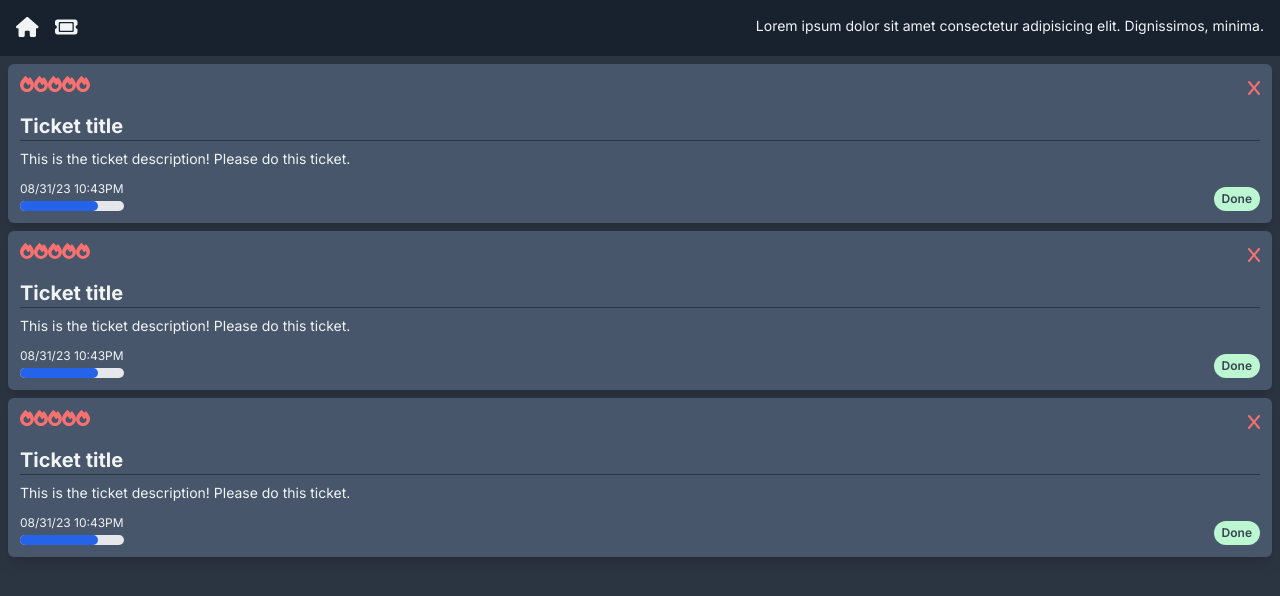
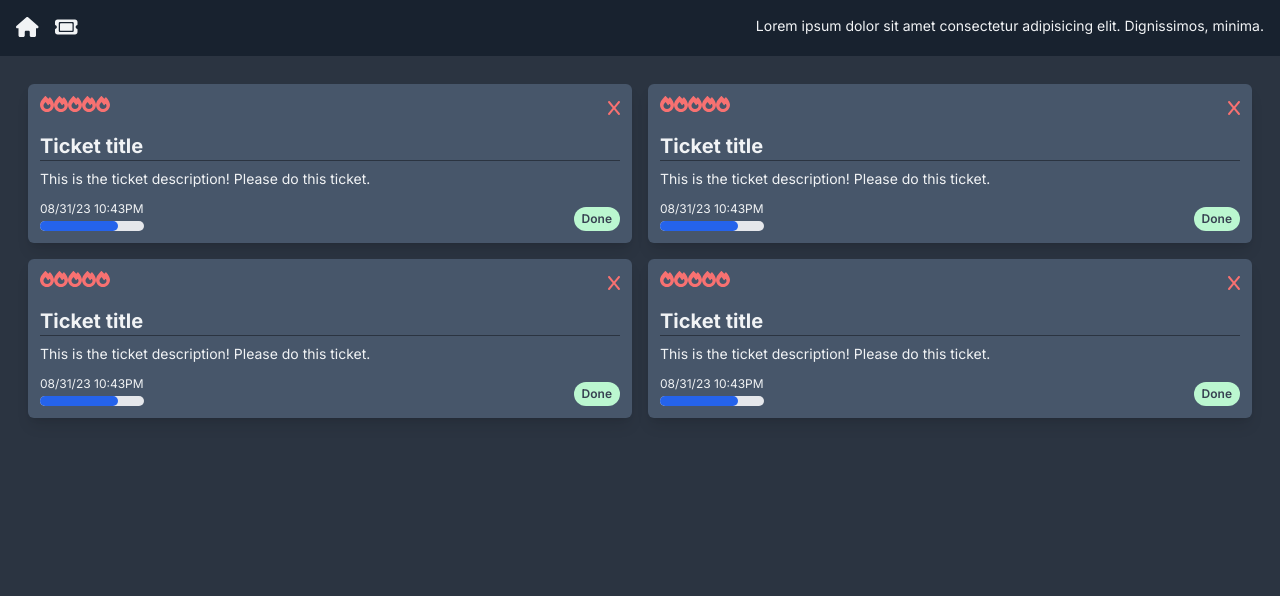
Before and after one commit to Alca0004/ticketing-app, a Next.js app: page / in a window 1280 px wide. Shown: the top 596 px of the page. Built offline with nearby package versions, Linux system fonts and the light colour scheme.

Commit message:
Connected to MongoDB

```diff
--- /dev/null
+++ b/app/(models)/Ticket.js
@@ -0,0 +1,23 @@
+import mongoose, { Schema } from 'mongoose';
+
+mongoose.connect(process.env.MONGODB_URI);
+mongoose.Promise = global.Promise;
+
+const ticketSchema = new Schema(
+  {
+    title: String,
+    description: String,
+    category: String,
+    priority: Number,
+    progress: Number,
+    status: String,
+    active: Boolean,
+  },
+  {
+    timestamps: true,
+  }
+);
+
+const ticket = mongoose.models.Ticket || mongoose.model('Ticket', ticketSchema);
+
+export default Ticket;
--- a/app/page.jsx
+++ b/app/page.jsx
@@ -1,10 +1,16 @@
 import TicketCard from './(components)/TicketCard';
 
 const Dashboard = () => {
-  return <div><TicketCard />
-    <TicketCard />
-    <TicketCard />
-  </div>;
+  return (
+    <div className='p-5 '>
+      <div className='lg:grid grid-cols-2 xl:grid-col-4'>
+        <TicketCard />
+        <TicketCard />
+        <TicketCard />
+        <TicketCard />
+      </div>
+    </div>
+  )
 };
 
 export default Dashboard;
--- a/package.json
+++ b/package.json
@@ -14,6 +14,8 @@
     "autoprefixer": "10.4.16",
     "eslint": "8.53.0",
     "eslint-config-next": "14.0.2",
+    "mongodb": "^6.3.0",
+    "mongoose": "^8.0.1",
     "next": "14.0.2",
     "postcss": "8.4.31",
     "react": "18.2.0",
```
Also changed, not shown: 1 other file (tests, documents, lock files or other folders).
